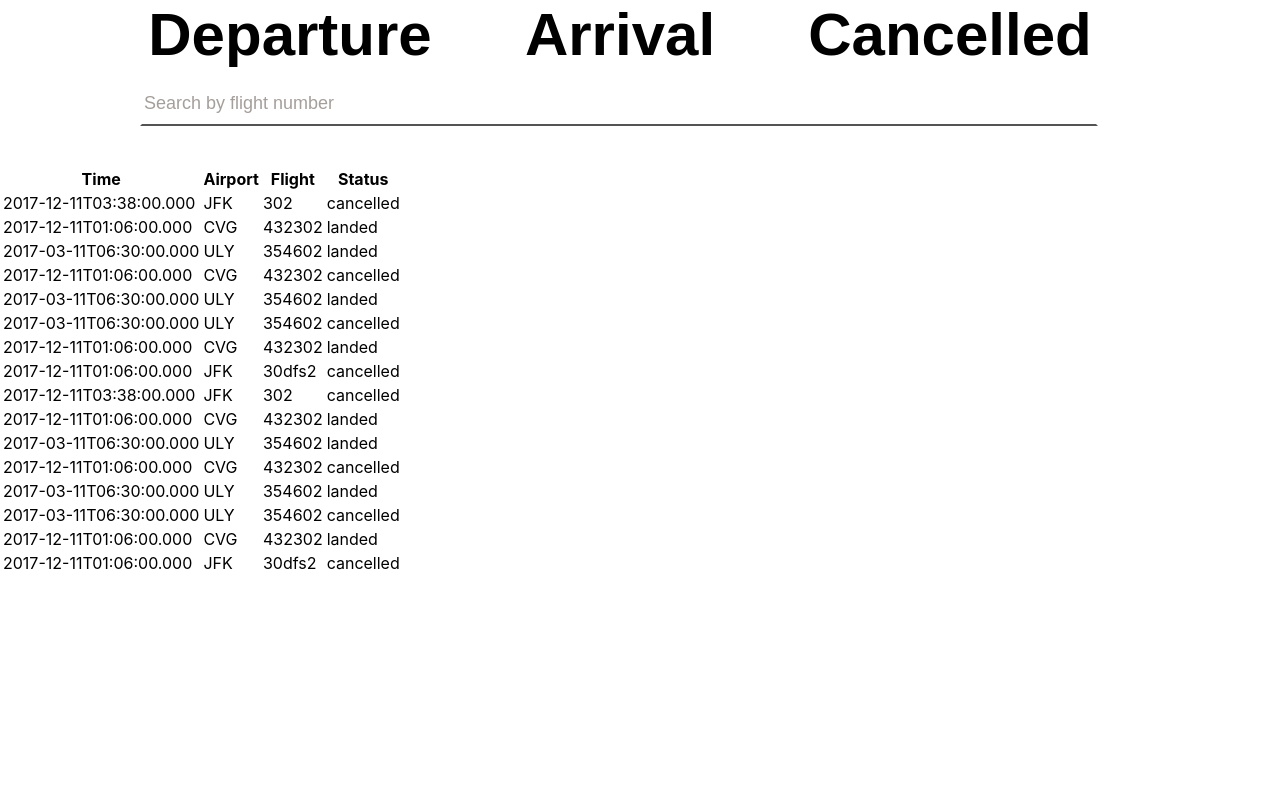
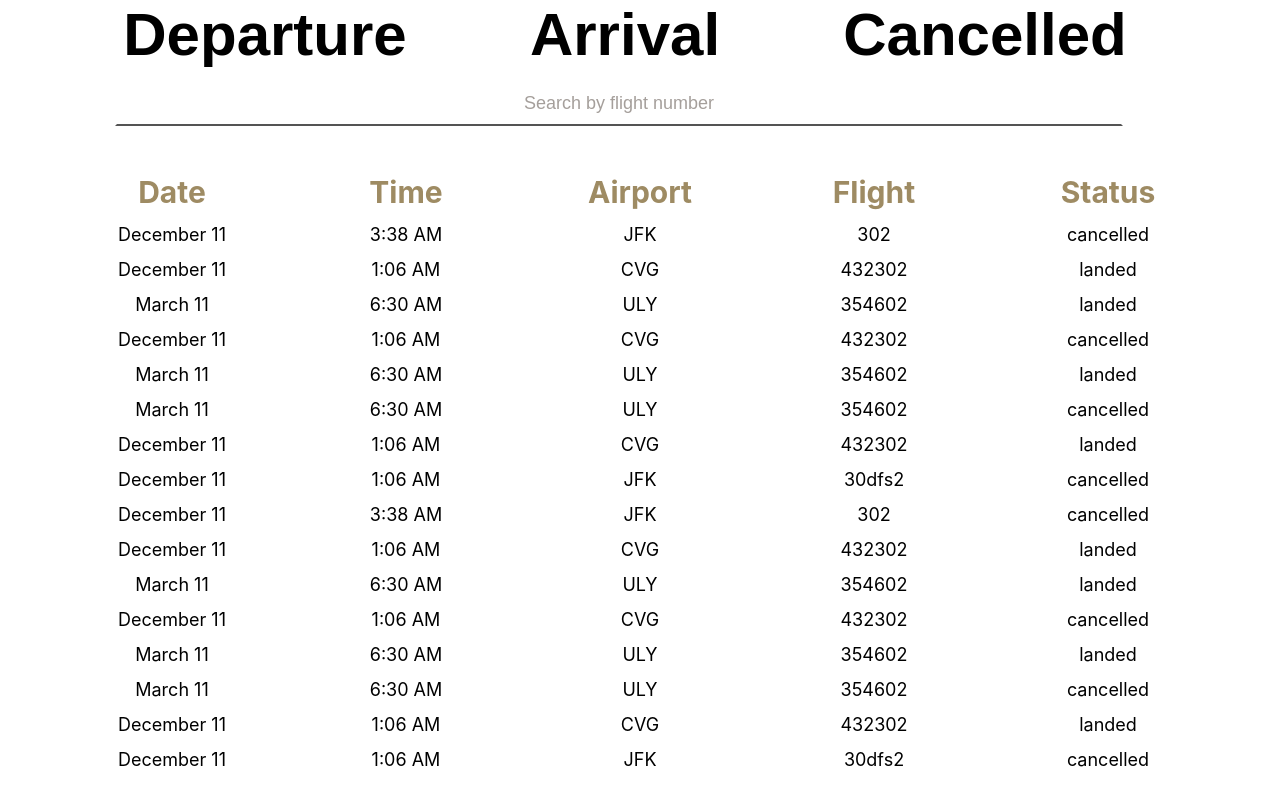
Before and after one commit to alyalya/flight-status, a React (Create React App) app: page / in a window 1280 px wide. Built offline with nearby package versions, Linux system fonts and the light colour scheme.

Commit message:
Added styles for Table component and formatted date/time

```diff
--- a/src/App.css
+++ b/src/App.css
@@ -1,12 +1,15 @@
 .filter {
-  /* border: 1px solid red; */
   margin: auto;
-  width: 1000px;
+  width: 1050px;
+}
+
+.filter__type {
+  display: flex;
+  justify-content: space-between;
 }
 
 .filter__status {
   padding: 0;
-  display: inline-block;
   width: 300px;
   height: 40px;
   background-color: transparent;
@@ -27,13 +30,14 @@
 .filter__search {
   margin-bottom: 40px;
   display: block;
-  width: 950px;
+  width: 1000px;
   height: 40px;
   font-size: 18px;
   border-bottom-color: black;
   border-top-color: transparent;
   border-left-color: transparent;
   border-right-color: transparent;
+  text-align: center;
 }
 
 .filter__search:focus{
--- a/src/App.js
+++ b/src/App.js
@@ -1,6 +1,6 @@
 import React, { Component } from 'react';
 // import Arrivals from './components/arrivals/arrivals.js';
-import Table from './components/table/table.js';
+import Table from './components/table/Table.js';
 import './App.css';
 
 class App extends Component {
@@ -887,9 +887,11 @@ class App extends Component {
     return (
       <div>
         <div className="filter">
-          <button className="filter__status" onClick={() => this.filterType('departure')}>Departure</button>
-          <button className="filter__status" onClick={() => this.filterType('arrival')}>Arrival</button>
-          <button className="filter__status" onClick={() => this.filterType('cancelled')}>Cancelled</button>
+          <div className="filter__type">
+            <button className="filter__status" onClick={() => this.filterType('departure')}>Departure</button>
+            <button className="filter__status" onClick={() => this.filterType('arrival')}>Arrival</button>
+            <button className="filter__status" onClick={() => this.filterType('cancelled')}>Cancelled</button>
+          </div>
           <input className="filter__search" placeholder="Search by flight number" onChange={this.filterFlights} />
         </div>
         <Table flightData={this.state.data} />
@@ -898,14 +900,14 @@ class App extends Component {
   }
 
   filterType(type) {
-    var arr = this.initial.data.filter(function(item) {
+    var arr = this.initial.data.filter(function (item) {
       return item.type === type || item.status === type;
     });
     this.setState({ data: arr });
   }
 
   filterFlights(event) {
-    var searchResult = this.initial.data.filter(function(item) {
+    var searchResult = this.initial.data.filter(function (item) {
       return item.flight.number.toString().toLowerCase().indexOf(event.currentTarget.value.toString().toLowerCase()) !== -1;
     })
     this.setState({ data: searchResult });
--- /dev/null
+++ b/src/components/table/style.css
@@ -0,0 +1,16 @@
+.table {
+    margin: auto;
+    font-size: 18px;
+}
+
+.table__cell {
+    padding: 6px;
+    text-align: center;
+    vertical-align: middle;
+}
+
+.table__cell_main {
+    width: 220px;
+    color: #9e8b63;
+    font-size: 30px;
+}
--- a/src/components/table/table.js
+++ b/src/components/table/table.js
@@ -1,33 +1,41 @@
 import React from 'react';
-// import Arrivals from '../arrivals/arrivals.js';
-// import Departures from '../departures/departures.js';
-// import Cancellations from '../cancelled/cancelled.js';
-
+import './style.css';
 
 class Table extends React.Component {
 
     render() {
         return (
-            <table>
-            <thead>
-                <tr>
-                    <th>Time</th>
-                    <th>Airport</th>
-                    <th>Flight</th>
-                    <th>Status</th>
-                </tr>
-            </thead>
-            <tbody>
-                {this.generateLine()}
-            </tbody>
-        </table>
+            <table className="table">
+                <thead className="table__head">
+                    <tr className="table__line">
+                        <th className="table__cell table__cell_main">Date</th>
+                        <th className="table__cell table__cell_main">Time</th>
+                        <th className="table__cell table__cell_main">Airport</th>
+                        <th className="table__cell table__cell_main">Flight</th>
+                        <th className="table__cell table__cell_main">Status</th>
+                    </tr>
+                </thead>
+                <tbody className="table__body">
+                    {this.generateLine()}
+                </tbody>
+            </table>
         )
-
     }
 
     generateLine() {
 
-        const data = this.props.flightData;
+        var optionsDate = {
+            month: 'long',
+            day: 'numeric',
+          };
+
+        var optionsTime = {
+            timezone: 'UTC',
+            hour: 'numeric',
+            minute: 'numeric',
+          };
+
+        var data = this.props.flightData;
 
         if (data.length === 0) {
             return null;
@@ -38,20 +46,22 @@ class Table extends React.Component {
         data.forEach(item => {
             if (item.type === 'arrival') {
                     arr.push(
-                        <tr>
-                            <td>{item.arrival.estimatedRunway}</td>
-                            <td>{item.departure.iataCode}</td>
-                            <td>{item.flight.number}</td>
-                            <td>{item.status}</td>
+                        <tr className="table__line">
+                            <td className="table__cell">{new Date(Date.parse(item.arrival.estimatedRunway)).toLocaleString("en-US", optionsDate)}</td>
+                            <td className="table__cell">{new Date(Date.parse(item.arrival.estimatedRunway)).toLocaleString("en-US", optionsTime)}</td>
+                            <td className="table__cell">{item.departure.iataCode}</td>
+                            <td className="table__cell">{item.flight.number}</td>
+                            <td className="table__cell">{item.status}</td>
                         </tr>)
 
             } else if (item.type === 'departure') {
                     arr.push(
-                        <tr>
-                            <td>{item.departure.scheduledTime}</td>
-                            <td>{item.arrival.iataCode}</td>
-                            <td>{item.flight.number}</td>
-                            <td>{item.status}</td>
+                        <tr className="table__line">
+                            <td className="table__cell">{new Date(Date.parse(item.departure.scheduledTime)).toLocaleString("en-US", optionsDate)}</td>
+                            <td className="table__cell">{new Date(Date.parse(item.departure.scheduledTime)).toLocaleString("en-US", optionsTime)}</td>
+                            <td className="table__cell">{item.arrival.iataCode}</td>
+                            <td className="table__cell">{item.flight.number}</td>
+                            <td className="table__cell">{item.status}</td>
                         </tr>)
             }
         });
```
